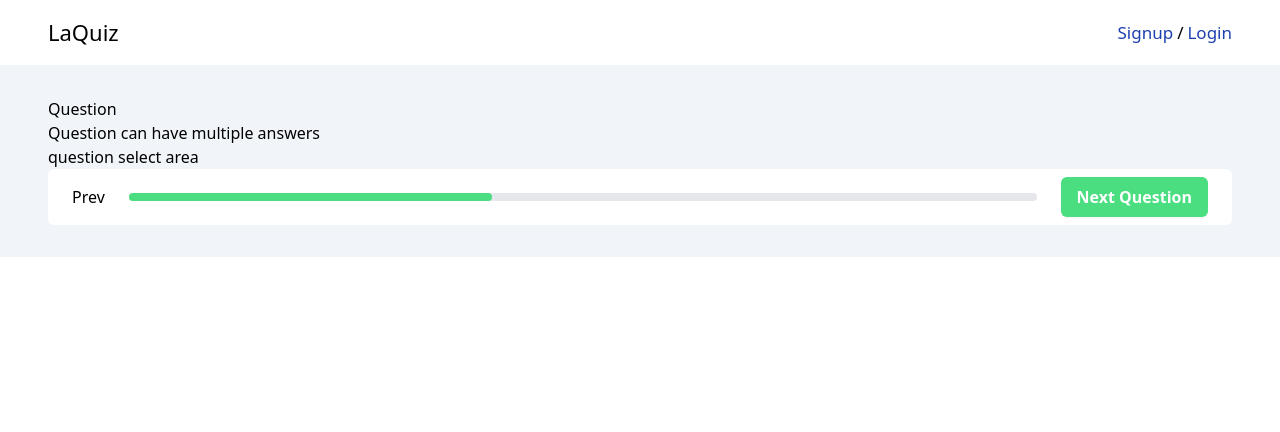
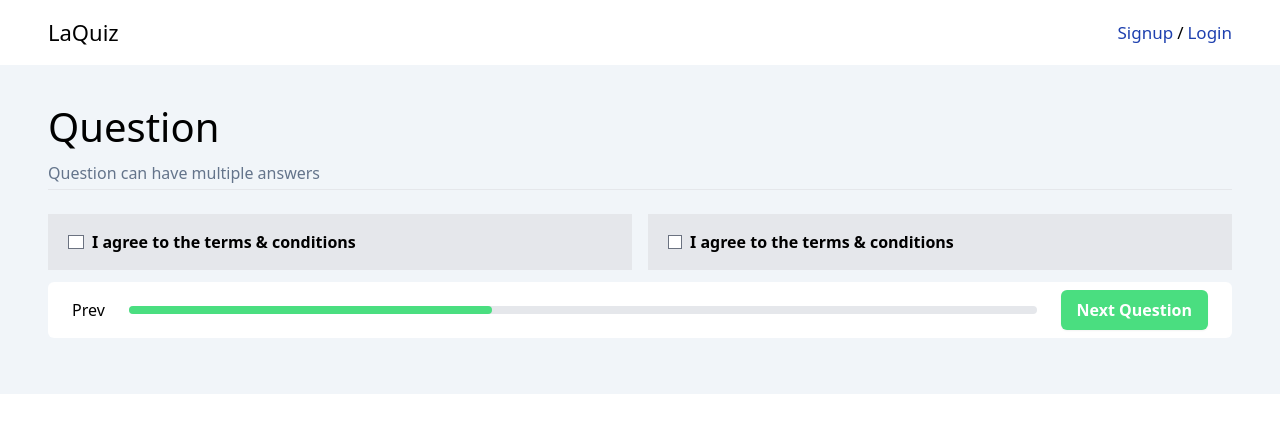
Before and after one commit to HabibSha/quiz-app, a React (Vite) app: page /quiz in a window 1280 px wide. Shown: the top 432 px of the page. Built offline with nearby package versions, Linux system fonts and the light colour scheme.

Commit message:
create answers template

```diff
--- /dev/null
+++ b/src/components/Answers.jsx
@@ -0,0 +1,28 @@
+const Answers = () => {
+  return (
+    <div className="grid grid-cols-2 gap-4">
+      <label className="bg-gray-200 px-5 py-4 flex items-center space-x-2 mb-3 cursor-pointer">
+        <input
+          type="checkbox"
+          className="form-checkbox h-[14px] w-[14px]cursor-pointer text-black"
+          style={{ outline: "none", boxShadow: "none" }}
+        />
+        <span className="text-black font-semibold">
+          I agree to the terms & conditions
+        </span>
+      </label>
+      <label className="bg-gray-200 px-5 py-4 flex items-center space-x-2 mb-3 cursor-pointer">
+        <input
+          type="checkbox"
+          className="form-checkbox h-[14px] w-[14px] cursor-pointer text-black"
+          style={{ outline: "none", boxShadow: "none" }}
+        />
+        <span className="text-black font-semibold">
+          I agree to the terms & conditions
+        </span>
+      </label>
+    </div>
+  );
+};
+
+export default Answers;
--- a/src/pages/Quiz.jsx
+++ b/src/pages/Quiz.jsx
@@ -1,3 +1,4 @@
+import Answers from "../components/Answers";
 import ProgressBar from "../components/ProgressBar";
 import styles from "../styles";
 
@@ -5,10 +6,12 @@ const Quiz = () => {
   return (
     <section>
       <article className={`${styles.container} ${styles.paddingY}`}>
-        <h1>Question</h1>
-        <p>Question can have multiple answers</p>
-        <div>question select area</div>
-        <div>
+        <h1 className="h3 font-medium">Question</h1>
+        <h6 className="h6 text-slate-500 py-1">
+          Question can have multiple answers
+        </h6>
+        <div className="border-t-[1px] py-6">
+          <Answers />
           <ProgressBar />
         </div>
       </article>
```
